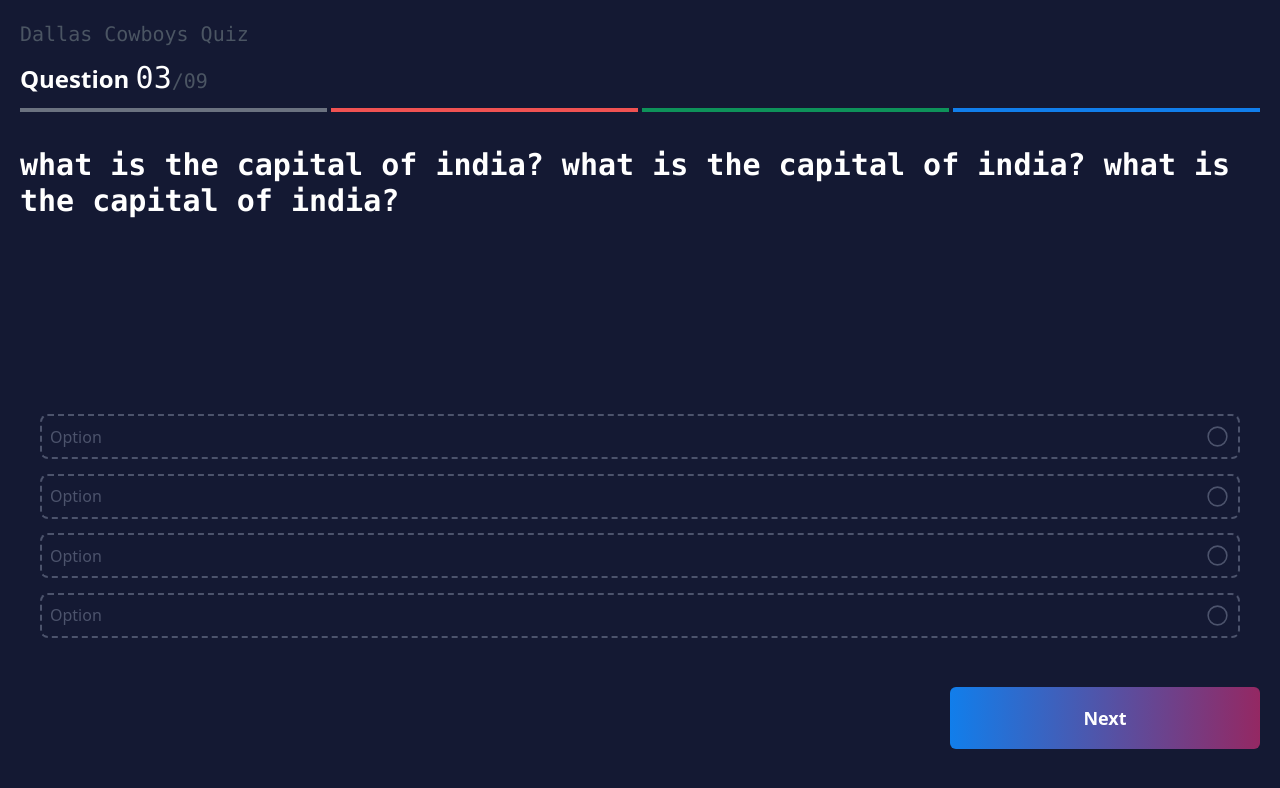
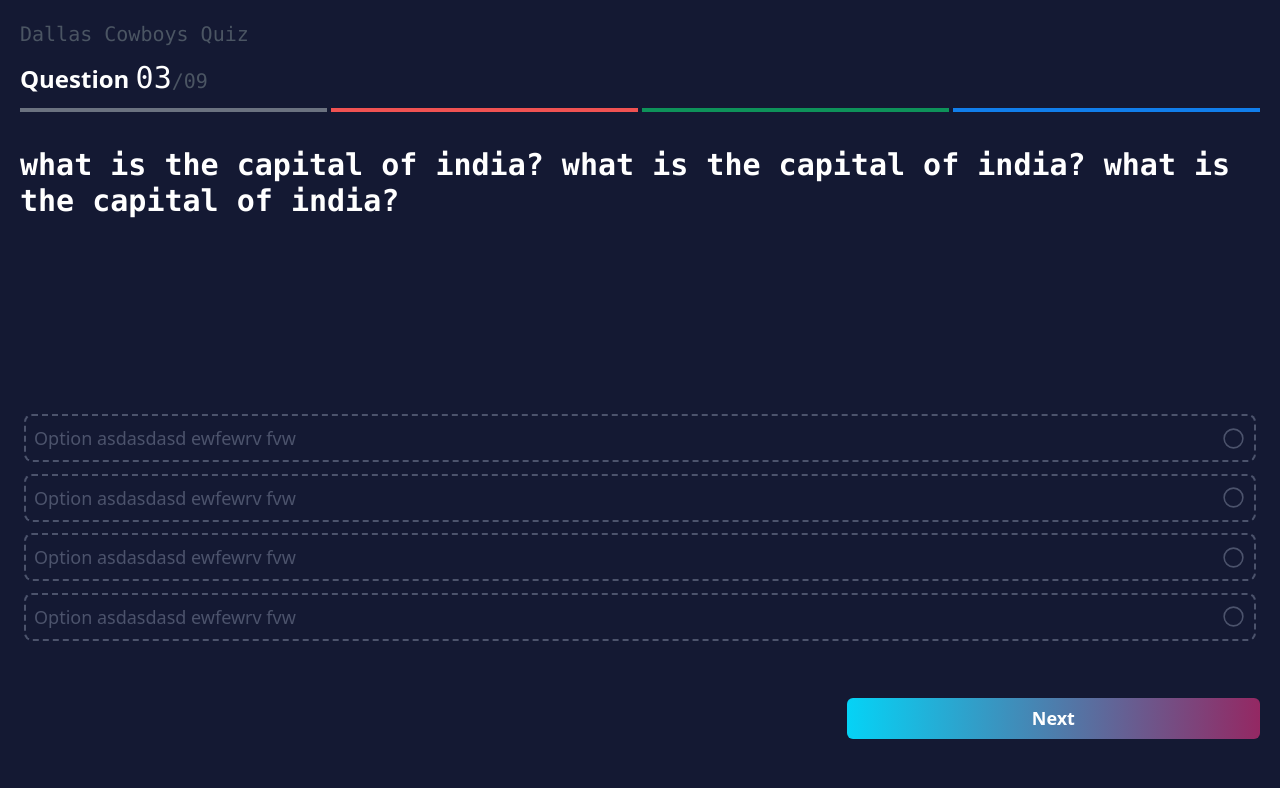
Before and after one commit to D-A-Space/pata-apps, a React (Create React App) app: page /quizzes in a window 1280 px wide. Shown: the top 788 px of the page. Built offline with nearby package versions, Linux system fonts and the light colour scheme.

Commit message:
start logic

```diff
--- a/src/components/global/CustomButton.jsx
+++ b/src/components/global/CustomButton.jsx
@@ -6,7 +6,7 @@ const CustomButton = ({ onclick, text }) => {
   return (
     <div
       onclick={onclick}
-      className="active:scale-[0.99] active:brightness-125  active:shadow-black  active:shadow-inner  cursor-pointer row-span-1 transform transition-all duration-200 h-full w-full bg-gradient-to-r select-none from-blue3 to-foshi flex justify-center items-center rounded-md text-white text-lg font-bold"
+      className="active:scale-[0.99] active:brightness-125  active:shadow-black  active:shadow-inner  cursor-pointer row-span-1 transform transition-all duration-200 h-full w-full bg-gradient-to-r select-none from-blue1 to-foshi flex justify-center items-center rounded-md text-white text-lg font-bold"
     >
       {text}
     </div>
--- a/src/components/quiz/QuestionInterface.jsx
+++ b/src/components/quiz/QuestionInterface.jsx
@@ -9,14 +9,14 @@ const QuestionInterface = () => {
     <div className="h-full w-full grid grid-rows-6 gap-1">
       <StatusBar />
       <QuestionField />
-      <div className="row-span-2 grid grid-rows-4 gap-3 p-3 px-5">
+      <div className="row-span-2 grid grid-rows-4 gap-3 p-3 px-1">
         <OptionButton />
         <OptionButton />
         <OptionButton />
         <OptionButton />
       </div>
       <div className="w-full flex justify-end items-center">
-        <div className="w-1/4 h-1/2">
+        <div className="w-2/6 h-2/6">
           <CustomButton text={"Next"} />
         </div>
       </div>
--- a/src/components/quiz/components/OptionButton.jsx
+++ b/src/components/quiz/components/OptionButton.jsx
@@ -15,10 +15,10 @@ const OptionButton = () => {
       />
       <label
         htmlFor={i}
-        className={`text-outer p-2 border-2 border-dashed border-outer peer-checked:border-solid peer-checked:border-candy peer-checked:text-candy peer-checked:[&>span:nth-of-type(1)]:hidden peer-checked:[&>span:nth-of-type(3)]:block  rounded-lg flex justify-between items-center`}
+        className={`text-outer text-lg p-2 border-2 border-dashed border-outer peer-checked:border-solid peer-checked:border-candy peer-checked:text-candy peer-checked:[&>span:nth-of-type(1)]:hidden peer-checked:[&>span:nth-of-type(3)]:block  rounded-lg flex justify-between items-center`}
         // className={`text-outer p-2 border-2 border-dashed border-outer peer-checked:border-solid  peer-checked:border-garden peer-checked:text-garden peer-checked:[&>span:nth-of-type(1)]:hidden peer-checked:[&>span:nth-of-type(2)]:block rounded-lg flex justify-between items-center`}
       >
-        Option
+        Option asdasdasd ewfewrv fvw
         <span>
           <IoRadioButtonOffOutline size={25} />
         </span>
```
